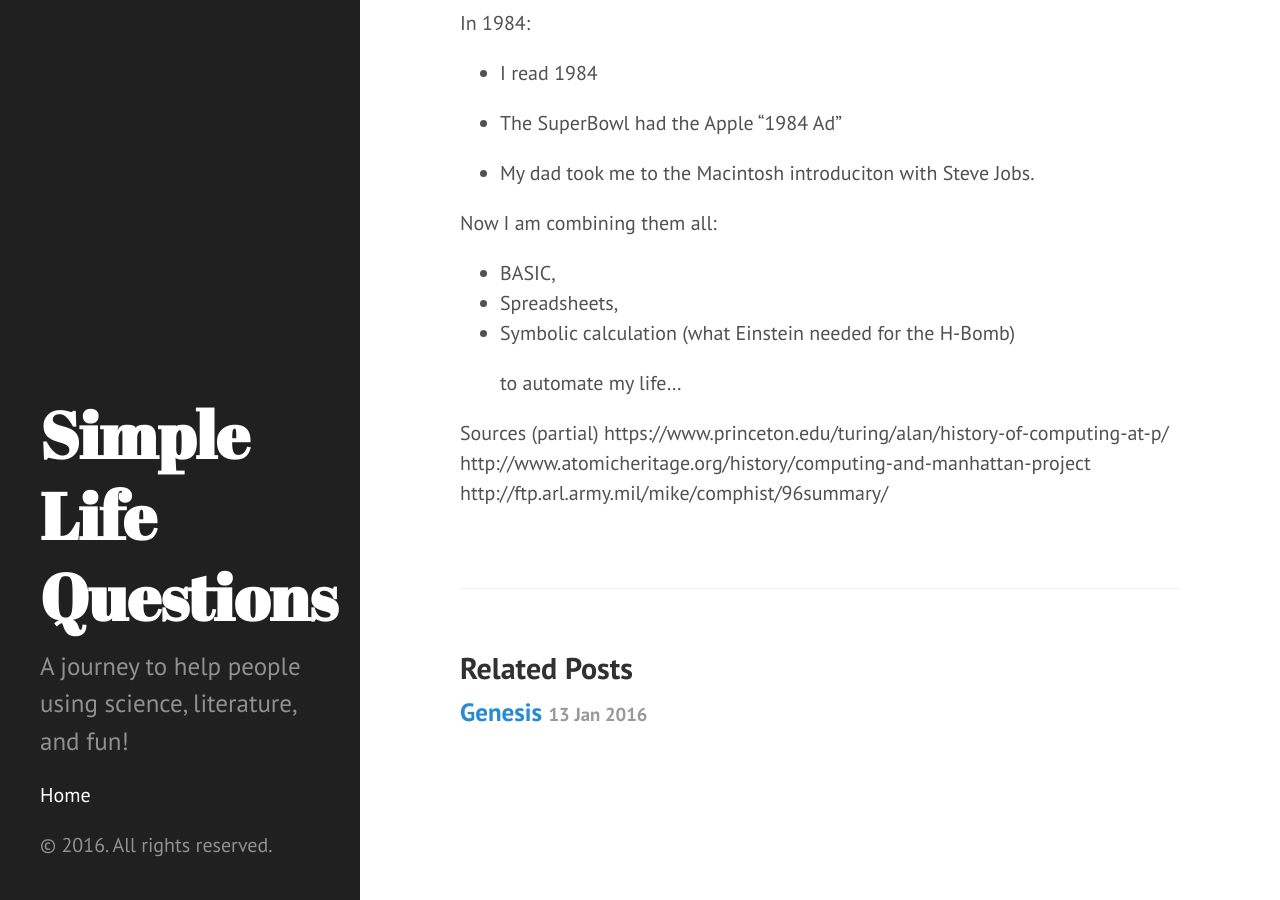
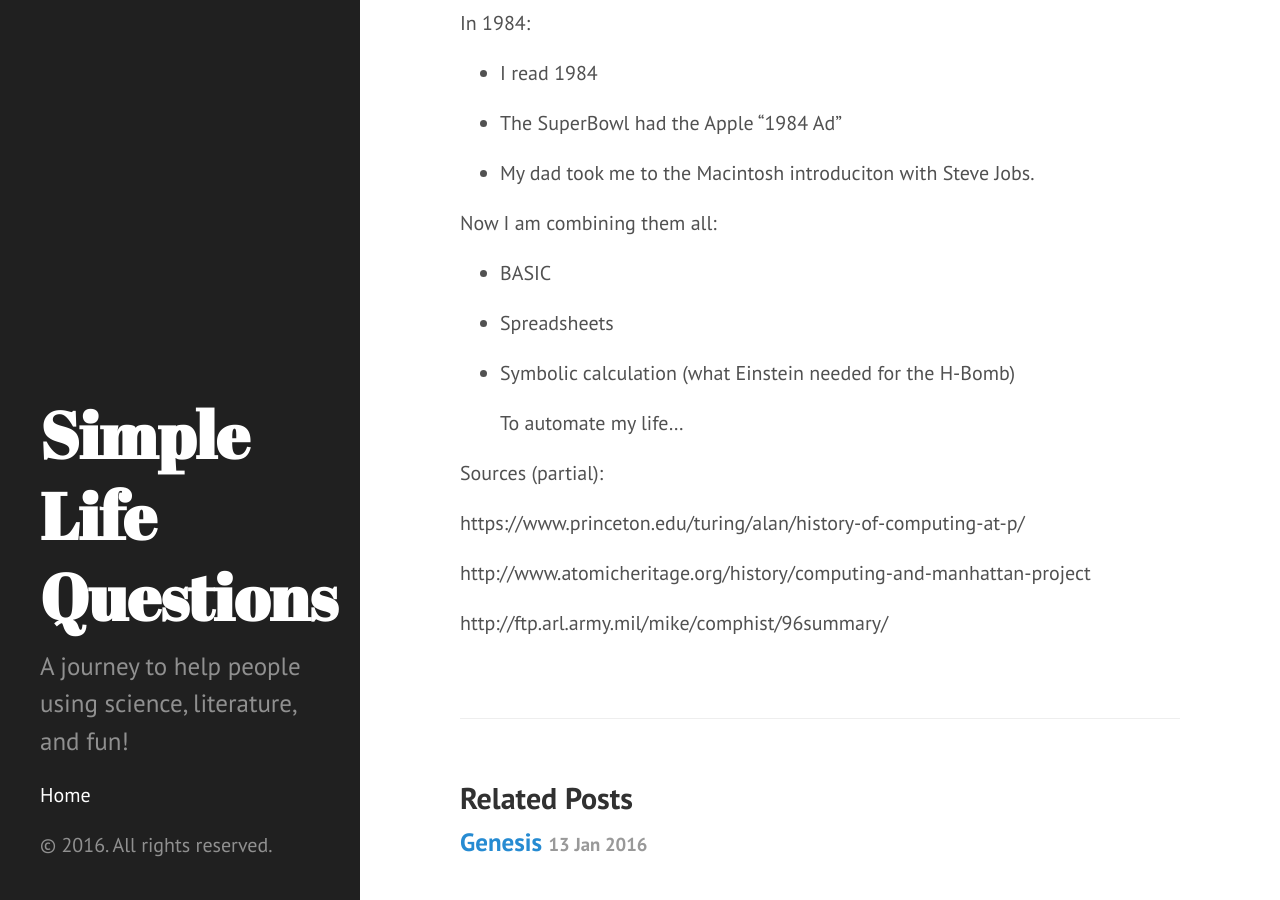
Before and after one commit to DougThompson1976/DougThompson1976.github.io, a Jekyll site: the page built from _posts/2016-01-13-in-the-beginning....markdown, in a window 1280 px wide and 900 px high, scrolled down 432 px. Built offline with Jekyll 4.4.1, drawn with Linux system fonts in a browser that asks for light colours.

```diff
--- a/_posts/2016-01-13-in-the-beginning....markdown
+++ b/_posts/2016-01-13-in-the-beginning....markdown
@@ -19,13 +19,19 @@ In 1984:
 - My dad took me to the Macintosh introduciton with Steve Jobs.
 
 Now I am combining them all:
-- BASIC,
-- Spreadsheets,
+
+- BASIC
+
+- Spreadsheets
+
 - Symbolic calculation (what Einstein needed for the H-Bomb)
 
-   to automate my life...
+    To automate my life...
 
-Sources (partial)
+Sources (partial):
+
 https://www.princeton.edu/turing/alan/history-of-computing-at-p/
+
 http://www.atomicheritage.org/history/computing-and-manhattan-project
+
 http://ftp.arl.army.mil/mike/comphist/96summary/
```
